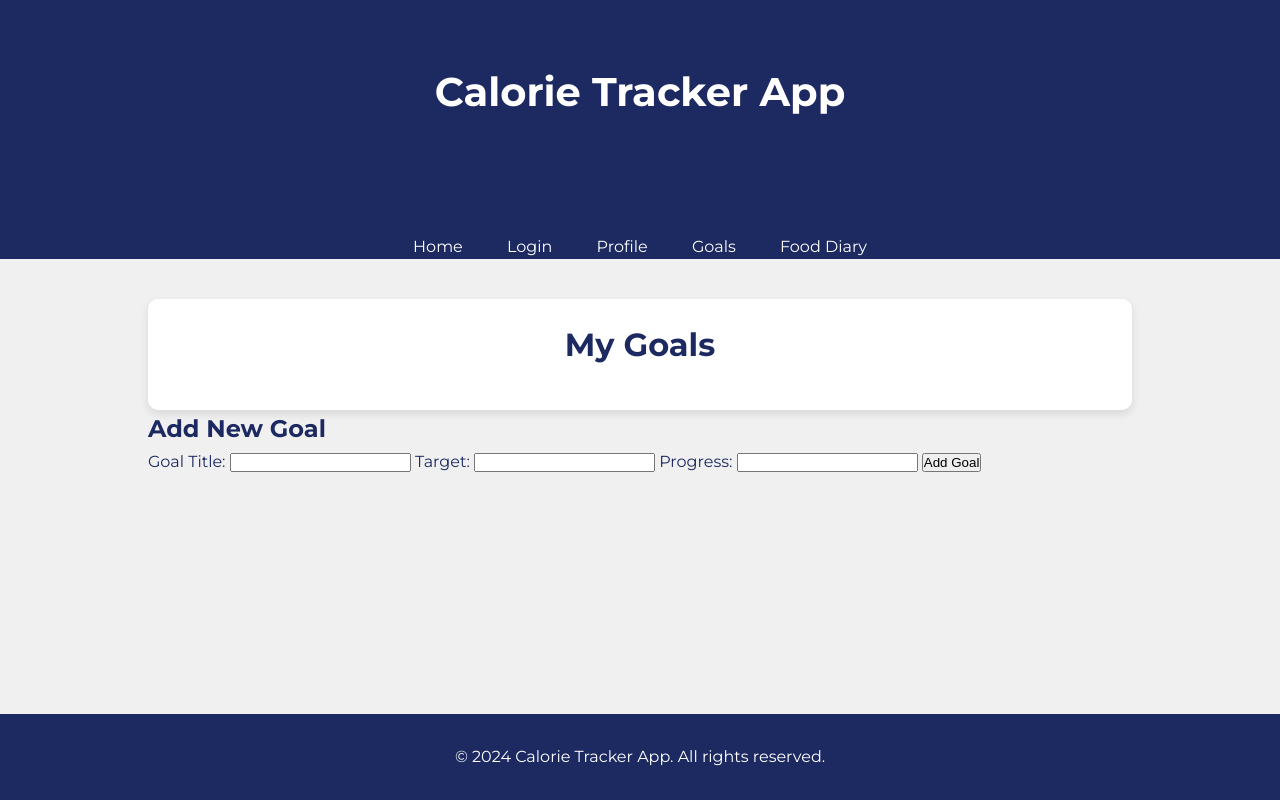
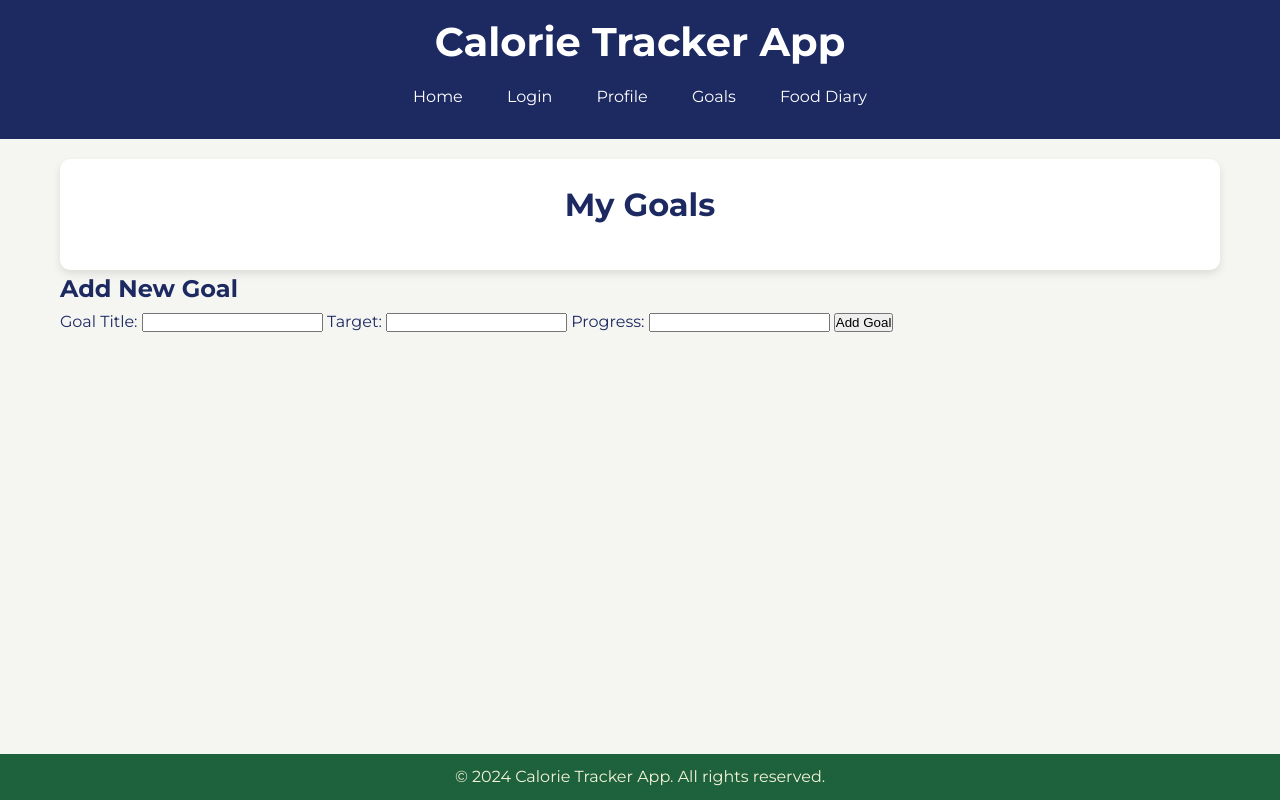
Before and after one commit to Jocygrajeda/finalprojectwdd330, a plain HTML site: page goals.html in a window 1280 px wide. Drawn offline with Linux system fonts and the light colour scheme.

Commit message:
fixed nav and footer

```diff
--- a/css/food-diary.css
+++ b/css/food-diary.css
@@ -1,56 +1,6 @@
-* {
-    margin: 0;
-    padding: 0;
-    box-sizing: border-box;
-}
 
-body {
-    font-family: 'Montserrat', sans-serif;
-    background-color: #f0f0f0;
-    margin: 0;
-    padding: 0;
-}
 
-.container {
-    width: 80%;
-    max-width: 1200px;
-    margin: 0 auto;
-    padding: 20px;
-}
 
-header {
-    background-color: #1d2a62;
-    color: white;
-    text-align: center;
-    padding: 40px 0;
-}
-
-h1, h2, h3 {
-    margin-bottom: 20px;
-}
-
-nav {
-    background-color: #1d2a62;
-    color: white;
-    padding: 10px 0;
-    text-align: center;
-}
-
-nav ul {
-    list-style-type: none;
-    padding: 0;
-}
-
-nav ul li {
-    display: inline;
-    margin-right: 10px;
-}
-
-nav ul li a {
-    color: white;
-    text-decoration: none;
-    padding: 5px 10px;
-}
 
 main {
     padding: 20px 0;
--- a/css/goals.css
+++ b/css/goals.css
@@ -1,55 +1,3 @@
-body {
-    font-family: 'Montserrat', sans-serif;
-    background-color: #f0f0f0;
-    margin: 0;
-    padding: 0;
-}
-
-.container {
-    width: 80%;
-    max-width: 1200px;
-    margin: 0 auto;
-    padding: 20px;
-}
-
-nav {
-    background-color: #1d2a62;
-    color: white;
-    padding: 10px 0;
-    text-align: center;
-}
-
-nav ul {
-    list-style-type: none;
-    padding: 0;
-}
-
-nav ul li {
-    display: inline;
-    margin-right: 10px;
-}
-
-nav ul li a {
-    color: white;
-    text-decoration: none;
-    padding: 5px 10px;
-}
-
-header {
-    background-color: #1d2a62;
-    color: white;
-    text-align: center;
-    padding: 40px 0;
-}
-
-h1 {
-    font-size: 2.5rem;
-    margin-bottom: 20px;
-}
-
-main {
-    padding: 20px 0;
-}
 
 .goals-section {
     background-color: #fff;
@@ -83,10 +31,3 @@ main {
     color: #333;
     margin-bottom: 5px;
 }
-
-footer {
-    background-color: #1d2a62;
-    color: white;
-    text-align: center;
-    padding: 10px 0;
-}
--- a/css/login.css
+++ b/css/login.css
@@ -53,7 +53,7 @@ form button {
 }
 
 form button:hover {
-    background-color: #384e3c;
+    background-color: #1d2a62c5;
 }
 .container {
     max-width: 800px;
--- a/css/style.css
+++ b/css/style.css
@@ -1,12 +1,10 @@
-/* Reset styles */
+
 * {
     margin: 0;
     padding: 0;
     box-sizing: border-box;
 
 }
-
-/* Global styles */
 body {
     font-family: 'Montserrat', sans-serif;
     line-height: 1.6;
@@ -32,7 +30,7 @@ header h1 {
 }
 
 nav {
-    background-color: #384e3c;
+    background-color: #1d2a62;
     height: 55px;
 }
 
@@ -47,7 +45,7 @@ nav ul li {
 }
 
 nav ul li a {
-    color: #000000;
+    color: #ffffff;
     text-decoration: none;
     padding: 5px 10px;
     border-radius: 5px;
@@ -61,12 +59,7 @@ main {
     padding: 20px 0;
 }
 
-.hero {
-    background-color: #87aece;
-    color: #1d2a62;
-    padding: 80px 0;
-    text-align: center;
-}
+
 
 .hero h2 {
     font-size: 3rem;
@@ -137,7 +130,7 @@ footer {
 .box h3 {
     font-size: 1.5rem;
     margin-bottom: 10px;
-    color: #1d2a62;
+    color: #030921;
 }
 
 .box p {
```
Also changed, not shown: profile.html (added, +35 -0 lines).
